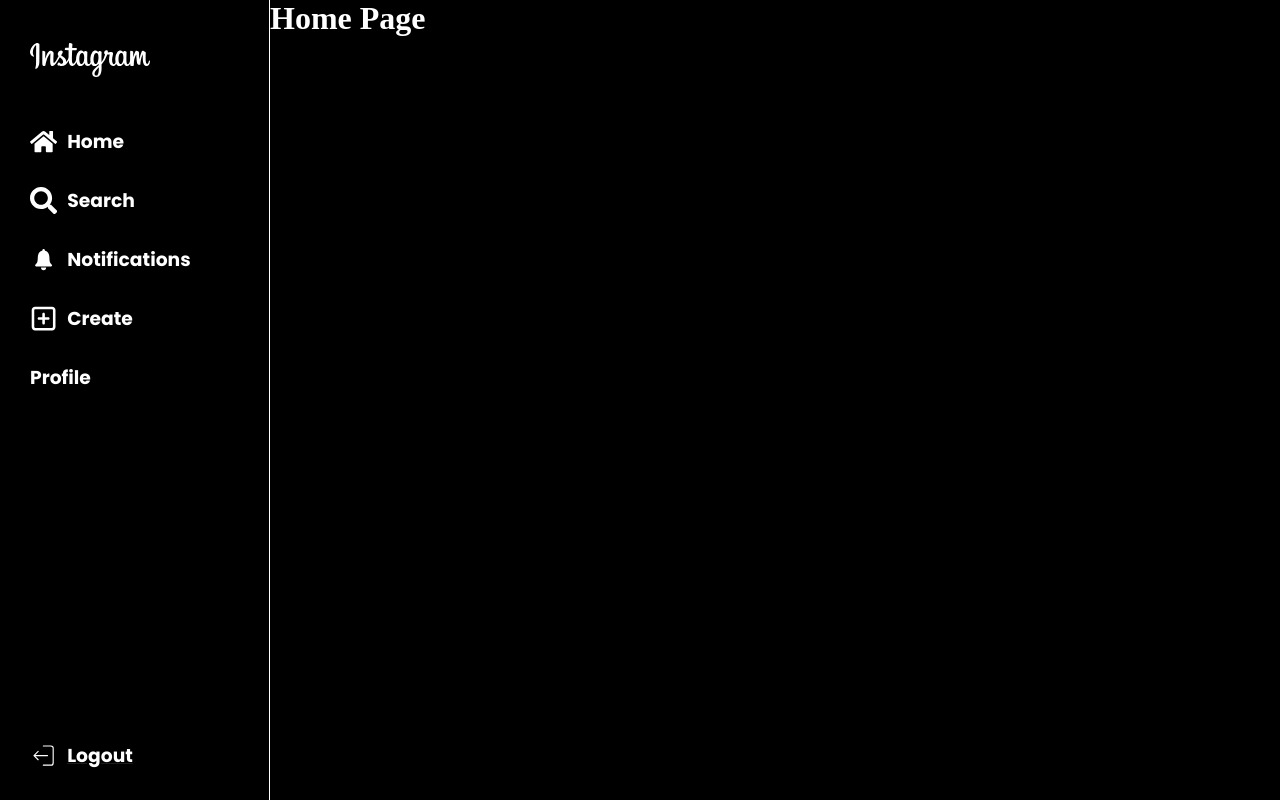
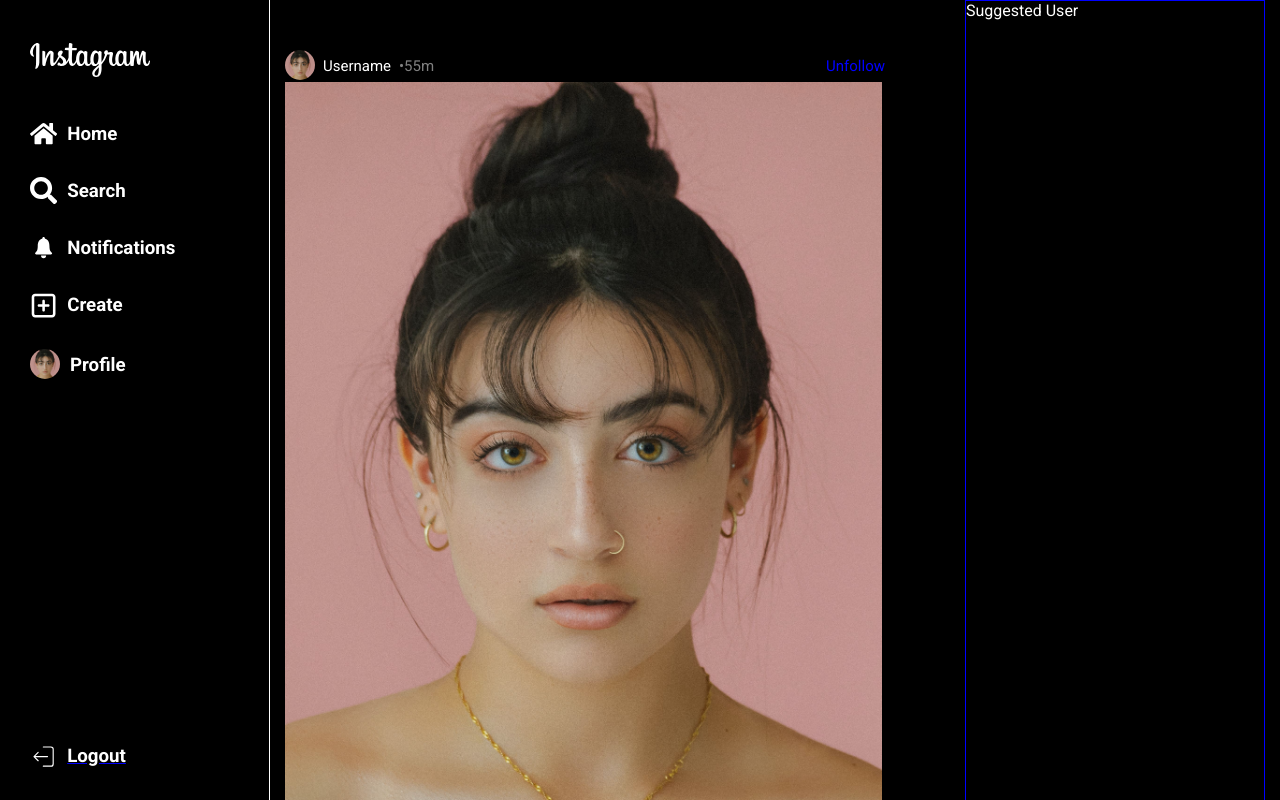
Before and after one commit to justinquan113/Instagram-Clone, a React (Vite) app: page / in a window 1280 px wide. Shown: the top 800 px of the page. Built offline with nearby package versions, Linux system fonts and the light colour scheme.

Commit message:
created the post header

```diff
--- a/src/App.css
+++ b/src/App.css
@@ -1,5 +1,5 @@
 @import url('https://fonts.googleapis.com/css2?family=Poppins:ital,wght@0,100;0,200;0,300;0,400;0,500;0,600;0,700;0,800;0,900;1,100;1,200;1,300;1,400;1,500;1,600;1,700;1,800;1,900&display=swap');
-
+@import url('https://fonts.googleapis.com/css2?family=Poppins:ital,wght@0,100;0,200;0,300;0,400;0,500;0,600;0,700;0,800;0,900;1,100;1,200;1,300;1,400;1,500;1,600;1,700;1,800;1,900&family=Roboto:ital,wght@0,100..900;1,100..900&display=swap');
 .login-page{
   display: flex;
   flex-direction: column;
@@ -117,7 +117,7 @@
   flex-direction: column;
   gap: 30px;
   font-family: Poppins;
-  font-size: medium;
+  font-size: 1rem;
 }
 
 
@@ -133,9 +133,6 @@
   }
 }
 
-
-
-
 .home-main{
   flex: 1;
   width: calc(100% - 70px);
@@ -150,8 +147,8 @@
 }
 
 .sidebar-instagram {
-  width:  120px;
-  height: 60px;
+  width:  7.5rem;
+  height: 3.75rem;
 }
 
 .sidebar-icon-text{
@@ -159,7 +156,7 @@
   align-items: center;
   gap: 10px;
   text-decoration: none;
-
+  flex-shrink: 0;
 
 }
 
@@ -173,3 +170,71 @@
   align-items: center;
   margin-top: auto;
 }
+
+.homepage-container{
+  display: flex;
+  justify-content: center;
+  gap: 80px;
+
+}
+
+.homepage-feed{
+  width: 600px;
+
+  padding: 50px 0px;
+
+}
+
+.homepage-suggested{
+  width: 300px;
+  border: 1px solid blue;
+
+}
+
+.feed-image{
+  width: 597px;
+
+}
+
+.post-header-container{
+  display: flex;
+  justify-content: space-between;
+  align-items: center;
+  width: 100%;
+}
+
+ /*profile pciture */
+.avatar{
+  width: 30px;
+  height: 30px;
+  border-radius: 50%;
+  object-fit: cover;
+  margin-bottom: 2px;
+}
+
+.header-user{
+  display: flex;
+  align-items: center;
+  gap: 8px;
+}
+
+.user-name{
+  font-size: 15px;
+
+}
+
+.user-date{
+  font-size: 15px;
+  color: gray;
+}
+
+.unfollow{
+  color: blue;
+  cursor: pointer;
+  font-size: 15px;
+}
+
+.unfollow:hover{
+  color: white;
+  transition: 0.2 ease-in-out;
+}
--- /dev/null
+++ b/src/components/FeedPosts/FeedPost.jsx
@@ -0,0 +1,17 @@
+import PostFooter from "./PostFooter"
+import PostHeader from "./PostHeader"
+
+function FeedPost(){
+    return(
+        <div className="feed-post">
+            <div>
+                <PostHeader />
+            </div>
+            <img src= "./images/img1.png" className="feed-image"></img>
+
+            <PostFooter />
+        </div>
+    )
+}
+
+export default FeedPost
--- /dev/null
+++ b/src/components/FeedPosts/FeedPosts.jsx
@@ -0,0 +1,15 @@
+import FeedPost from "./FeedPost"
+
+function FeedPosts(){
+    return(
+        <div>
+            <FeedPost />
+            <FeedPost />
+            <FeedPost />
+            <FeedPost />
+        </div>
+    )
+
+}
+
+export default FeedPosts
--- /dev/null
+++ b/src/components/FeedPosts/PostFooter.jsx
@@ -0,0 +1,7 @@
+function PostFooter(){
+    return(
+        <div>PostFooter</div>
+    )
+}
+
+export default PostFooter
--- /dev/null
+++ b/src/components/FeedPosts/PostHeader.jsx
@@ -0,0 +1,17 @@
+function PostHeader(){
+    return(
+        <div className="post-header-container">
+            <div className="header-user">
+                <img className="avatar" src="./images/img1.png"></img>
+                <div className="user-name">Username</div>
+                <div className="user-date">•55m</div>
+            </div>
+            <div className="unfollow">Unfollow</div>
+
+
+
+        </div>
+    )
+}
+
+export default PostHeader
--- a/src/components/SideBar/SideBar.jsx
+++ b/src/components/SideBar/SideBar.jsx
@@ -8,7 +8,7 @@
 function Sidebar(){
     return (
         <div className="sidebar">
-            <Link to={"/"}>
+            <Link to={"/"} className="sidebar-icon-text">
 
                 <InstagramLogo className="sidebar-instagram"/>
             </Link>
@@ -30,6 +30,7 @@
                 <h3>Create</h3>
             </Link>
             <Link className="sidebar-icon-text">
+                <img className="avatar"  src="./images/img1.png"></img>
                 <h3>Profile</h3>
             </Link>
 
--- a/src/index.css
+++ b/src/index.css
@@ -1,7 +1,11 @@
+@import url('https://fonts.googleapis.com/css2?family=Poppins:ital,wght@0,100;0,200;0,300;0,400;0,500;0,600;0,700;0,800;0,900;1,100;1,200;1,300;1,400;1,500;1,600;1,700;1,800;1,900&family=Roboto:ital,wght@0,100..900;1,100..900&display=swap');
+
+
 *{
   padding: 0;
   margin: 0;
   box-sizing: border-box;
   background-color: black;
   color: white;
+  font-family: Roboto;
 }
--- a/src/pages/HomePage.jsx
+++ b/src/pages/HomePage.jsx
@@ -1,8 +1,19 @@
+import FeedPosts from "../components/FeedPosts/FeedPosts"
 
 
 function HomePage(){
     return(
-        <h1>Home Page</h1>
+        <div className="homepage-container">
+            <div className="homepage-feed">
+
+                <FeedPosts />
+            </div>
+            <div className="homepage-suggested">
+                Suggested User
+            </div>
+
+        </div>
+
     )
 }
 
```
Also changed, not shown: public/images/img1.png (added), 1 other file (tests, documents, lock files or other folders).
